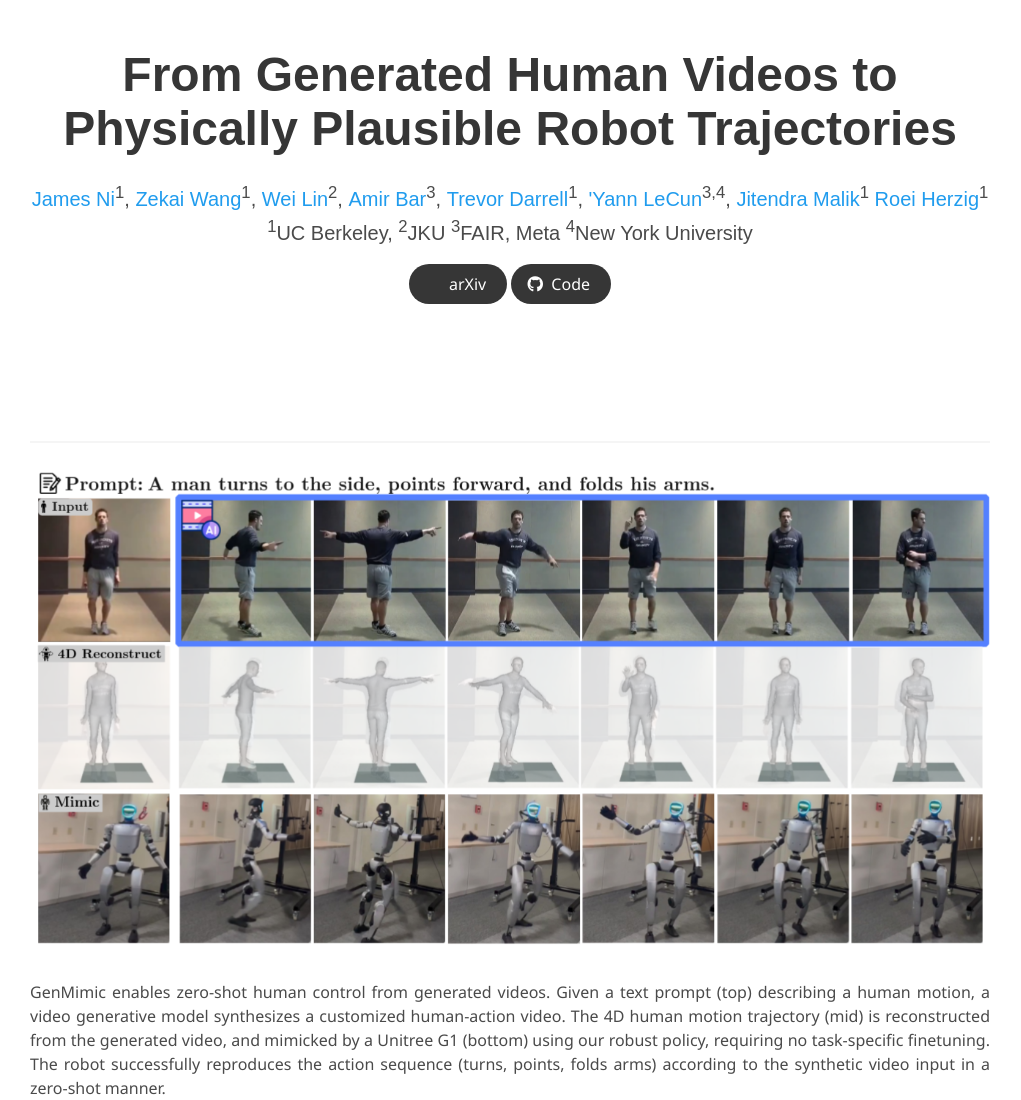
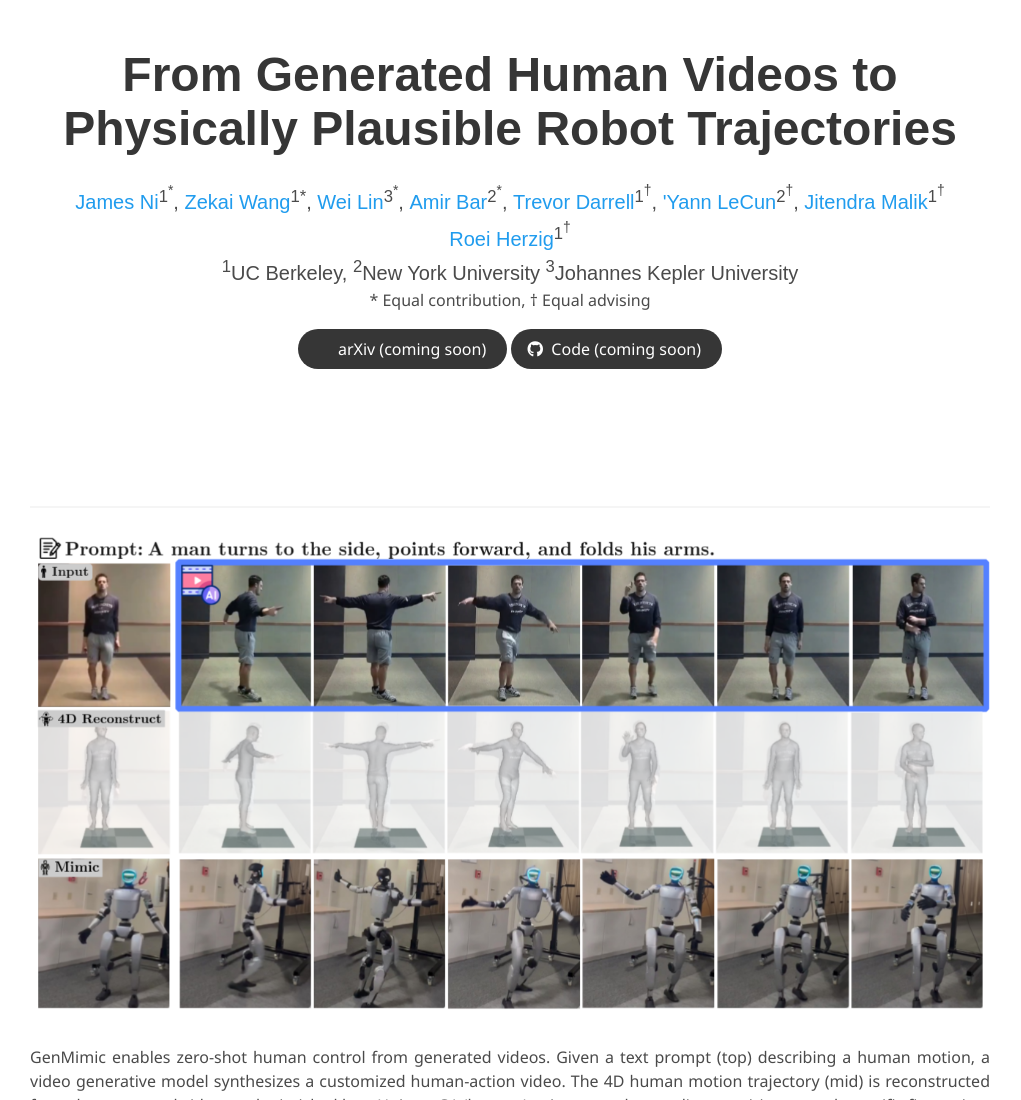
Before and after one commit to genmimic/genmimic.github.io, a plain HTML site: page index.html in a window 1280 px wide. Shown: the top 1100 px of the page, without its empty margins (130-1151 px from the left). Drawn offline with nearby package versions, Linux system fonts and the light colour scheme; some icons are missing; a web font is replaced by a local one.

Commit message:
fixed attributions and made links todos

```diff
--- a/index.html
+++ b/index.html
@@ -53,45 +53,45 @@
           <h1 class="title is-1 publication-title">From Generated Human Videos to Physically Plausible Robot Trajectories</h1>
           <div class="is-size-5 publication-authors">
             <span class="author-block">
-              <a href="https://scholar.google.com/citations?user=lcyX83sAAAAJ&hl=en">James Ni</a><sup>1</sup>,</span>
+              <a href="https://jaynye.github.io/">James Ni</a><sup>1<sup>*</sup></sup>,</span>
             <span class="author-block">
-              <a href="https://scholar.google.com/citations?user=Dngm3CYAAAAJ&hl=en">Zekai Wang</a><sup>1</sup>,</span>
+              <a href="https://scholar.google.com/citations?user=Dngm3CYAAAAJ&hl=en">Zekai Wang</a><sup>1<sup></sup>*</sup></sup>,</span>
             <span class="author-block">
-              <a href="https://wlin-at.github.io/">Wei Lin</a><sup>2</sup>,
+              <a href="https://wlin-at.github.io/">Wei Lin</a><sup>3<sup>*</sup></sup>,
             </span>
             <span class="author-block">
-              <a href="https://www.amirbar.net/">Amir Bar</a><sup>3</sup>,
+              <a href="https://www.amirbar.net/">Amir Bar</a><sup>2<sup>*</sup></sup>,
             </span>
             <span class="author-block">
-              <a href="https://people.eecs.berkeley.edu/~trevor/">Trevor Darrell</a><sup>1</sup>,
+              <a href="https://people.eecs.berkeley.edu/~trevor/">Trevor Darrell</a><sup>1<sup>&#x2020;</sup></sup>,
             </span>
             <span class="author-block">
-              <a href="http://yann.lecun.com/">'Yann LeCun</a><sup>3,4</sup>,
+              <a href="http://yann.lecun.com/">'Yann LeCun</a><sup>2<sup>&#x2020;</sup></sup>,
             </span>
             <span class="author-block">
-              <a href="https://people.eecs.berkeley.edu/~malik/">Jitendra Malik</a><sup>1</sup>
+              <a href="https://people.eecs.berkeley.edu/~malik/">Jitendra Malik</a><sup>1<sup>&#x2020;</sup></sup>
             </span>
             <span class="author-block">
-              <a href="https://roeiherz.github.io/">Roei Herzig</a><sup>1</sup>
+              <a href="https://roeiherz.github.io/">Roei Herzig</a><sup>1<sup>&#x2020;</sup></sup>
             </span>
           </div>
 
           <div class="is-size-5 publication-authors">
             <span class="author-block"><sup>1</sup>UC Berkeley,</span>
-            <span class="author-block"><sup>2</sup>JKU</span>
-            <span class="author-block"><sup>3</sup>FAIR, Meta</span>
-            <span class="author-block"><sup>4</sup>New York University</span>
+            <span class="author-block"><sup>2</sup>New York University</span>
+            <span class="author-block"><sup>3</sup>Johannes Kepler University</span>
           </div>
+          <div class="is-size-6">* Equal contribution, &#x2020; Equal advising</div>
 
           <div class="column has-text-centered">
             <div class="publication-links">
               <span class="link-block">
-                <a href="TODO"
+                <a href=""
                    class="external-link button is-normal is-rounded is-dark">
                   <span class="icon">
                       <i class="ai ai-arxiv"></i>
                   </span>
-                  <span>arXiv</span>
+                  <span>arXiv (coming soon)</span>
                 </a>
               </span>
               <!--
@@ -108,12 +108,12 @@
               -->
               <!-- Code Link. -->
               <span class="link-block">
-                <a href="TODO"
+                <a href=""
                    class="external-link button is-normal is-rounded is-dark">
                   <span class="icon">
                       <i class="fab fa-github"></i>
                   </span>
-                  <span>Code</span>
+                  <span>Code (coming soon)</span>
                   </a>
               </span>
               <!-- Dataset Link.
@@ -127,7 +127,6 @@
                   </a>
               -->
             </div>
-
           </div>
         </div>
       </div>
```
